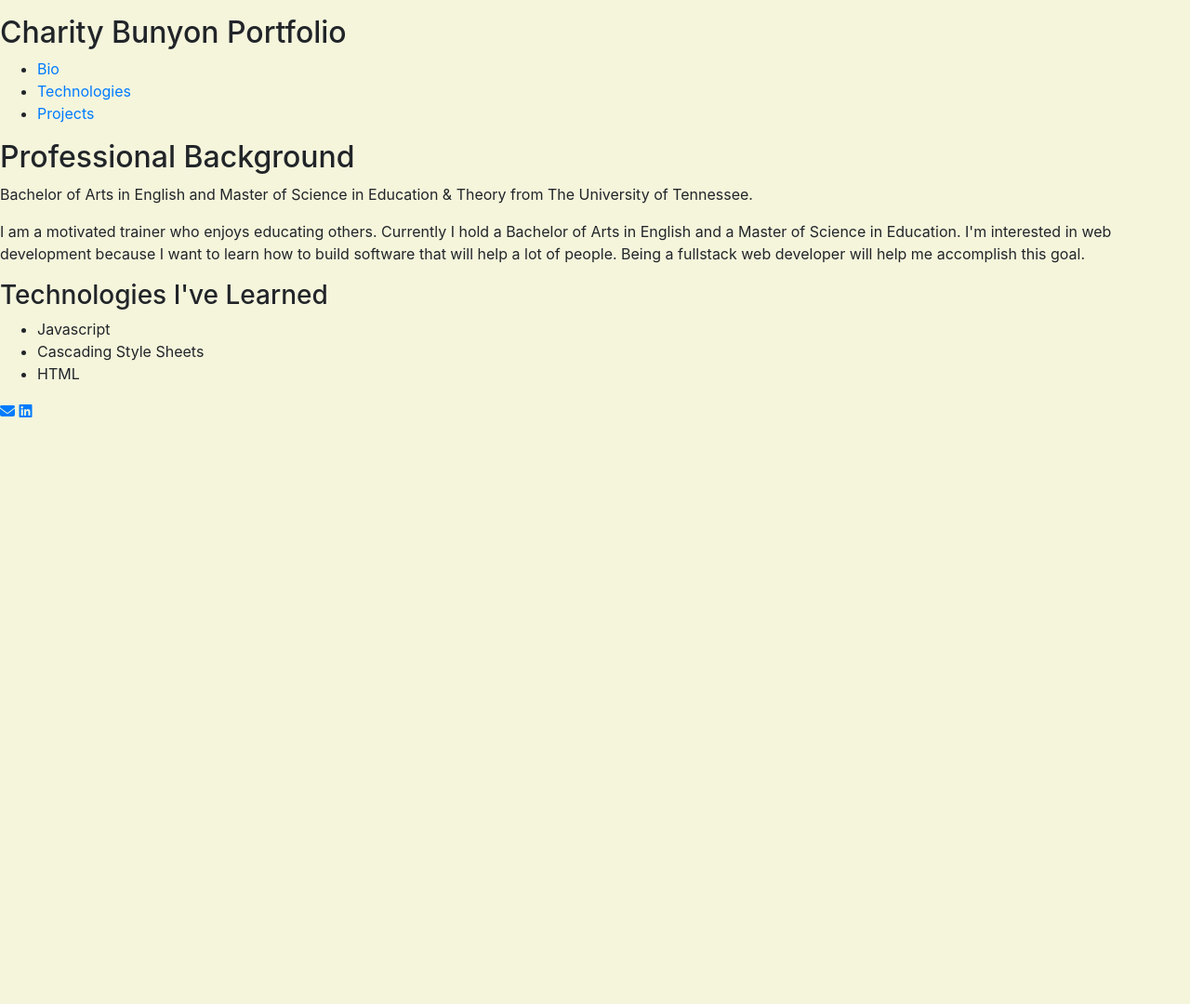
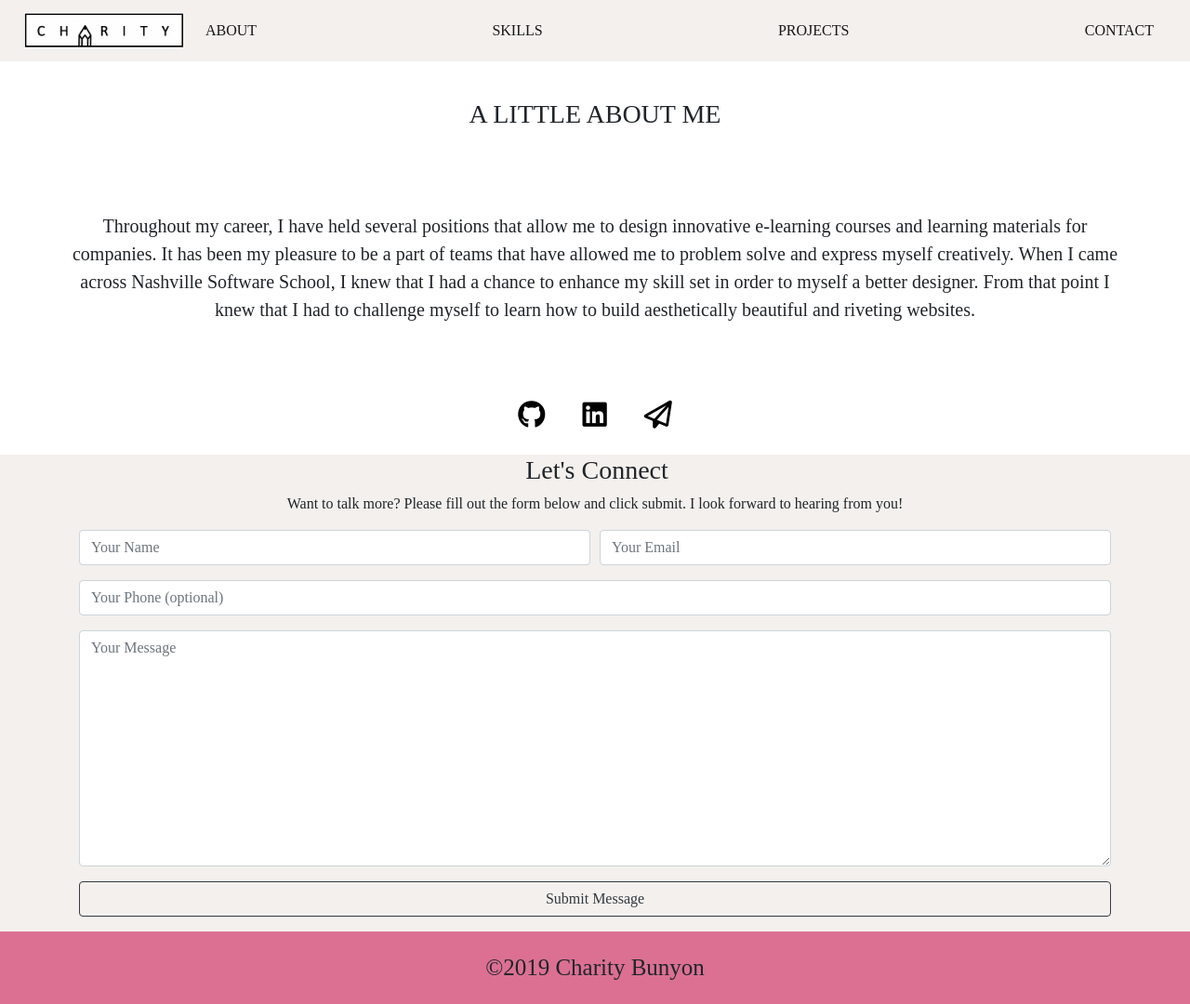
Before and after one commit to CharityBunyon/Personal-Bio-Site, a website built with webpack: page src/index.html in a window 1280 px wide. Shown: the whole page at 93% size. Before the commit the page ends 800 px from the top, so only its background shows below. Built offline with nearby package versions, Linux system fonts and the light colour scheme; a web font is replaced by a local one.

Commit message:
added navbar and about section

```diff
--- a/src/index.html
+++ b/src/index.html
@@ -4,58 +4,38 @@
   <meta name="viewport" content="width=device-width, initial-scale=1.0">
   <meta http-equiv="X-UA-Compatible" content="ie=edge">
   <link rel="stylesheet" href="./main.css">
-  <link href="https://fonts.googleapis.com/css?family=Open+Sans|Roboto&display=swap" rel="stylesheet">
+  <link href="https://fonts.googleapis.com/css?family=Gupter&display=swap" rel="stylesheet">
   <script src="https://kit.fontawesome.com/5d9186a566.js"></script>
-
-  <!-- TODO: Insert a title for your page -->
   <title>Charity's Portfolio</title>
 </head>
 
-<p>
-  <!-- Navigation -->
-  <nav>
-    <!-- TODO: Insert some sort of H1-H6 with your name here -->
-    <h2>Charity Bunyon Portfolio</h2>
-    <ul id="navLinks">
-      <li><a href=#bioPage id="navToBio">Bio</a></li>
-      <li><a href=#teechnologiesPage id="navToTechnologies">Technologies</a></li>
-      <li><a href=#projectsPage id="navToProjects">Projects</a></li>
-    </ul>
+<body>
 
-  </nav>
-  <!-- End Navigation -->
+  <!-- NAV SECTION -->
+<div id="nav"></div>
 
-  <!-- Primary View -->
-  <div class="fullPage" id="bioPage">
-    <!-- TODO: Fill in bio info here: What is your background? Why do you want to go into development? What do you love about development? -->
-    <h2>Professional Background</h2>
+<!-- HOME SECTION  -->
 
-    <p>Bachelor of Arts in English and Master of Science in Education & Theory from The University of Tennessee.</p>
+<!-- ABOUT SECTION -->
+<div id="about" class="text-center">
+  <h3 class="aboutTitle">A LITTLE ABOUT ME</h3>
+  <p class="aboutPara container">Throughout my career, I have held several positions that allow me to design innovative e-learning courses and learning materials for companies. It has been my pleasure to be a part of teams that have allowed me to problem solve and express myself creatively. When I came across Nashville Software School, I knew that I had a chance to enhance my skill set in order to myself a better designer. From that point I knew that I had to challenge myself to learn how to build aesthetically beautiful and riveting websites. </p>
+<div class="d-flex justify-content-center">
+  <li id="icons"><a href="https://github.com/CharityBunyon"><i class="fab fa-github"></i></a></li>
+  <li id="icons"><a href="https://www.linkedin.com/in/charity-bunyon/"><i class="fab fa-linkedin"></i></a></li>
+  <li id="icons"><a href="mailto: charitycbunyon@gmail.com"><i class="far fa-paper-plane"></i></a></li>
+</div>
+</div>
 
-    <p>I am a motivated trainer who enjoys educating others. Currently I hold a Bachelor of Arts in English and a Master of Science in Education. I'm interested in web development because I want to learn how to build software that will help a lot of people. Being a fullstack web developer will help me accomplish this goal.</p>
+<!-- SKILLS SECTION -->
 
-  </div>
-  <div class="fullPage" id="technologiesPage">
-    <!-- TODO: Start an UL of all of the tools and technologies you've started learning so far. (You'll beef this page up later). -->
-    <h3>Technologies I've Learned</h3>
-    <ul id="learnedTechnologies">
 
-        <li>Javascript</li>
-        <li>Cascading Style Sheets</li>
-        <li>HTML</li>
-    </ul>
-  </div>
-  <div class="fullPage" id="projectsPage"></div>
-  <!-- End Primary View -->
+<!-- PROJECTS SECTION -->
 
-  <!-- Footer -->
-  <footer class="page-footer">
-    <!-- TODO: Fill in contact info here: Include things like email, LinkedIn, Twitter and GitHub links. -->
-    <a href="mailto:cseymou5@gmail.com"><i class="fas fa-envelope"></i></a>
-    <a href="https://www.linkedin.com/in/charity-bunyon-bb96096b/"><i class="fab fa-linkedin"></i></a>
+<!-- CONTACT SECTION -->
+<div id="contact"></div>
 
-  </footer>
-  <!-- End Footer -->
-  <script src="./main.js"></script>
+<footer class="footer">&copy;2019 Charity Bunyon</footer>
 </body>
+
 </html>
--- /dev/null
+++ b/src/javascripts/components/contact/contact.js
@@ -0,0 +1,42 @@
+import './contact.scss';
+import utilities from '../helpers/utilities';
+
+// import profile from '../../../images/IMG_1147.JPG';
+
+const buildContactSection = () => {
+  const domString = `
+  <div class="container">
+  <h3 class="text-center ml-1">Let's Connect</h3>
+  <p class="text-center">Want to talk more? Please fill out the form below and click
+      submit. I look forward to hearing from you!</p>
+  <form>
+      <div class="form-row">
+          <div class="form-group col-md-6">
+              <!-- <label for="inputEmail4">Your Name</label> -->
+              <input type="text" class="form-control" placeholder="Your Name">
+          </div>
+          <div class="form-group col-md-6">
+              <!-- <label for="inputPassword4">Your Email</label> -->
+              <input type="email" class="form-control" placeholder="Your Email">
+          </div>
+      </div>
+      <div class="form-group">
+          <!-- <label for="inputAddress">Your Phone (optional)</label> -->
+          <input type="number" class="form-control" placeholder="Your Phone (optional)">
+      </div>
+
+      <div class="form-group">
+          <!-- <label for="inputZip">Message</label> -->
+          <textarea class="form-control" name="contact" cols="30" rows="10" aria-label="Your message"
+              placeholder="Your Message" required></textarea>
+      </div>
+
+      <button id="valid" type="button" class="btn btn-block btn-outline-dark" data-toggle="modal"
+          data-target="#exampleModal">Submit Message</button>
+
+
+    `;
+  utilities.printToDom('contact', domString);
+};
+
+export default { buildContactSection };
--- /dev/null
+++ b/src/javascripts/components/helpers/utilities.js
@@ -0,0 +1,7 @@
+import $ from 'jquery';
+
+const printToDom = (divId, toPrint) => {
+  $(`#${divId}`).html(toPrint);
+};
+
+export default { printToDom };
--- /dev/null
+++ b/src/javascripts/components/navBar/navbar.js
@@ -0,0 +1,39 @@
+import './navbar.scss';
+import utilities from '../helpers/utilities';
+
+import logo from '../../../images/CBLOGO.png';
+
+const buildNav = () => {
+  const domString = `
+  <nav class="navbar navbar-expand-lg navbar-light mainNav">
+  <a class="navbar-brand" href="#">
+  <img src=${logo} class="navImage">
+  </a>
+  <button class="navbar-toggler" type="button" data-toggle="collapse" data-target="#navbarSupportedContent" aria-controls="navbarSupportedContent" aria-expanded="false" aria-label="Toggle navigation">
+    <span class="navbar-toggler-icon"></span>
+  </button>
+
+  <div class="collapse navbar-collapse navLinks" id="navbarSupportedContent">
+    <ul class="navbar-nav container">
+      <li class="nav-item active">
+        <a class="nav-link" href="#">ABOUT</a>
+      </li>
+      <li class="nav-item active">
+        <a class="nav-link" href="#">SKILLS</a>
+      </li>
+      <li class="nav-item active">
+        <a class="nav-link" href="#">PROJECTS</a>
+      </li>
+      <li class="nav-item active">
+        <a class="nav-link" href="#">CONTACT</a>
+      </li>
+    </ul>
+  </div>
+
+</nav>
+
+    `;
+  utilities.printToDom('nav', domString);
+};
+
+export default { buildNav };
--- /dev/null
+++ b/src/javascripts/components/navBar/navbar.scss
@@ -0,0 +1,8 @@
+.mainNav{
+  // padding: 20px 0px;
+  background-color: #f3f0ed;
+}
+.navImage {
+  height: 40px;
+  margin-left: 10px;
+}
--- a/src/javascripts/main.js
+++ b/src/javascripts/main.js
@@ -1,26 +1,12 @@
 import 'bootstrap';
 import '../styles/main.scss';
-
-console.error('hi');
-// console.log('hi');
-
-// const projects = [
-//   {
-//     title: "Cool Project",
-//     screenshot: "http://gotoflashgames.com/files/file/033.jpg",
-//     description: "This is the best project", // A good project description includes 'the what', 'the why', and 'the how'.
-//     technologiesUsed: "HTML, CSS, Vanilla JavaScript, Version Control with Github",
-//     available: true,
-//     url: "https://github.com/nss-evening-cohort-8/js-part-deux", // Towards the latter part of the class, you will learn how to host your projects and people will be able to view them live. Cool, right? Welp, until then, just use your GitHub link in this spot as well.
-//     githubUrl: "https://github.com/nss-evening-cohort-8/js-part-deux"
-//   }
-
-// ];
+import navBar from './components/navBar/navbar';
+import contact from './components/contact/contact';
 
 
-// const printToDom = (divId, stringToPrint) => {
+const init = () => {
+  navBar.buildNav();
+  contact.buildContactSection();
+};
 
-// };
-// const createProjectCards =() => {
-
-// };
+init();
--- a/src/styles/main.scss
+++ b/src/styles/main.scss
@@ -1,5 +1,34 @@
 @import "~bootstrap/scss/bootstrap";
 
 body {
-    background-color: beige;
+    background-color: rgb(243, 240,237);
+    font-family: 'Gupter', serif;
+
 }
+
+#about {
+    background-color:white;
+}
+
+#icons{
+    list-style-type: none;
+    margin: 20px;
+    font-size: 30px;
+}
+#icons a {
+    color: #000;
+}
+.aboutTitle{
+    padding: 40px 0px;
+}
+.aboutPara{
+    font-size: 20px;
+    padding: 40px 0px;
+}
+
+.footer{
+    text-align: center;
+    background-color: palevioletred;
+    padding: 20px;
+    font-size: 25px;
+}
```
Also changed, not shown: src/images/CBLOGO.png (added), src/images/IMG_1147.JPG (added), src/javascripts/components/contact/contact.scss (added), src/javascripts/components/projects/projects.js (added), src/javascripts/components/projects/projects.scss (added), 1 other file.
